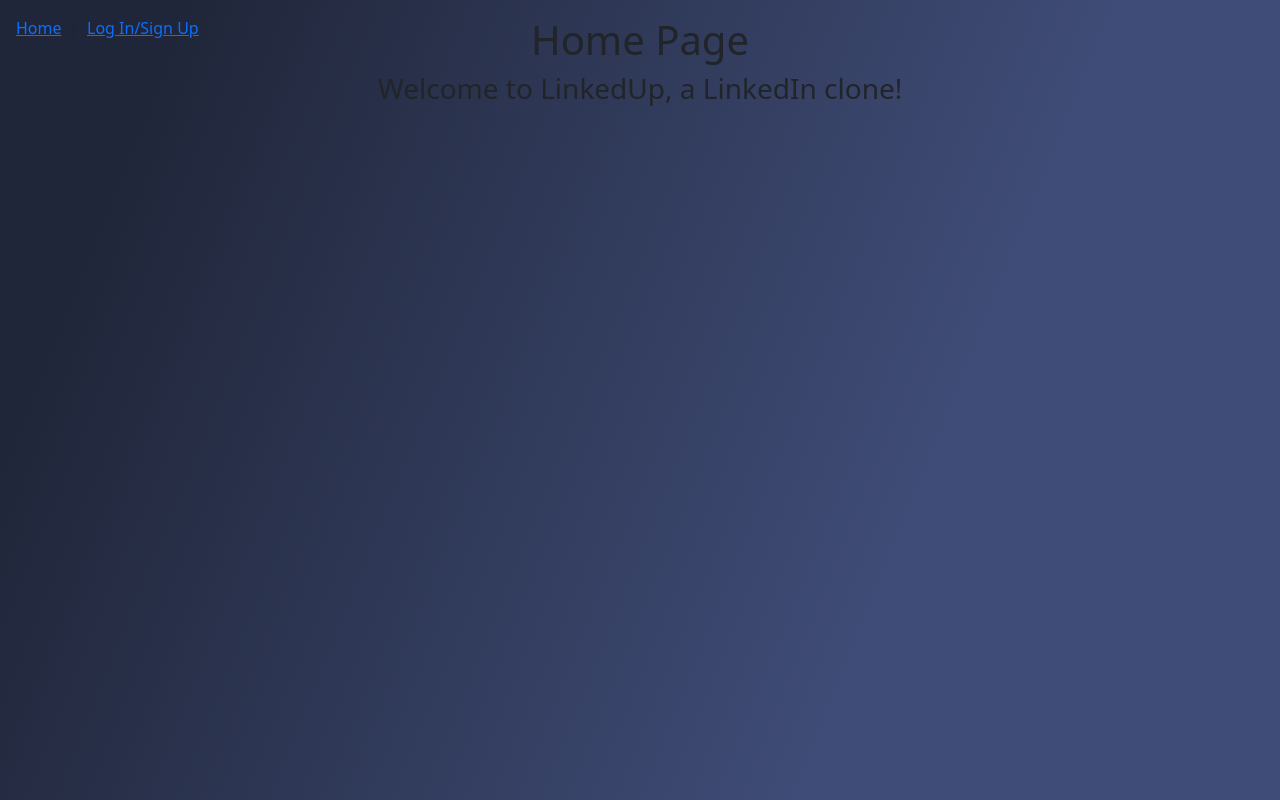
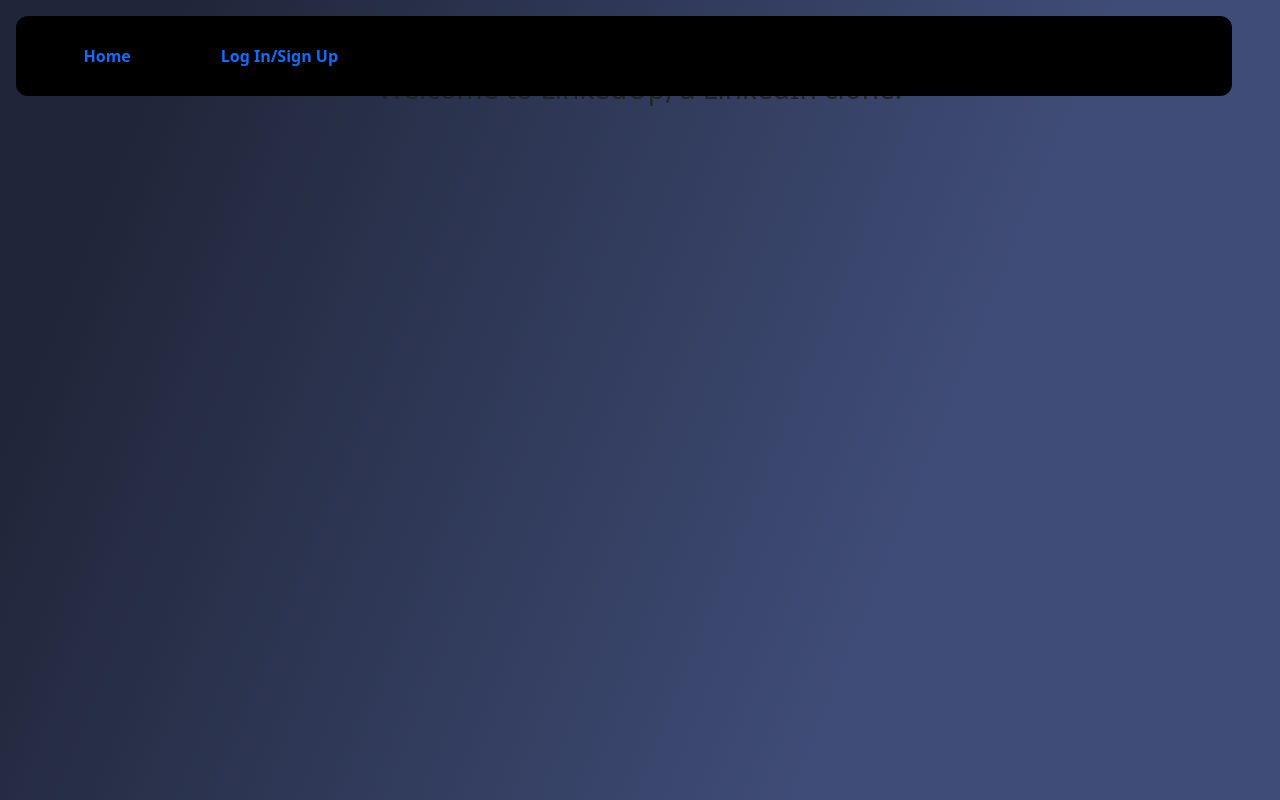
Before and after one commit to coffeemug17/LinkedUp, a React (Create React App) app: page / in a window 1280 px wide. Built offline with nearby package versions, Linux system fonts and the light colour scheme.

Commit message:
NavBar styling complete

```diff
--- a/src/components/NavBar/NavBar.css
+++ b/src/components/NavBar/NavBar.css
@@ -1,3 +1,36 @@
 .NavBar {
     position: fixed;
+    width: 95%;
+    background-color: black;
+    height: 10%;
+    display: grid;
+    align-items: center;
+    border-radius: 12px;
+    padding: 5px;
 }
+
+.NavBar > nav {
+    display: grid;
+    grid-template-columns: 1fr 1fr 1fr 1fr 1fr 1fr 1fr;
+    justify-content: center;
+}
+
+.NavBar > nav > a {
+    text-decoration: none;
+    font-weight: bold;
+    border-radius: 12px;
+    padding: 5px;
+    display: grid;
+    align-items: center;
+}
+
+.NavBar > nav > a:hover {
+    border-radius: 12px;
+    padding: 5px;
+    background-color:  grey;
+}
+
+.NavBar > nav > span {
+    font-weight: bold;
+    color:cadetblue
+}
--- a/src/components/NavBar/NavBar.jsx
+++ b/src/components/NavBar/NavBar.jsx
@@ -1,6 +1,5 @@
 import { Link } from 'react-router-dom';
 import * as userService from '../../utilities/users-service';
-import Nav from 'react-bootstrap/Nav';
 import "./NavBar.css"
 
 export default function NavBar({ user, setUser }) {
@@ -14,23 +13,17 @@ export default function NavBar({ user, setUser }) {
     {user ?
       <nav>
         <Link to="/">Home</Link>
-        &nbsp; | &nbsp;
         <Link to="/posts">All Posts</Link>
-        &nbsp; | &nbsp;
         <Link to="/jobs">Jobs</Link>
-        &nbsp; | &nbsp;
-        <Link to="/myjobs">My Saved Jobs</Link>
-        &nbsp; | &nbsp;
+        <Link to="/myjobs">My Jobs</Link>
         <Link to="/mynetwork">My Network</Link>
-        &nbsp;&nbsp;
         <span>Welcome, {user.name}</span>
-        &nbsp;&nbsp;<Link to="" onClick={handleLogOut}>Log Out</Link>
+        <Link to="" onClick={handleLogOut}>Log Out</Link>
       </nav>
       :
-      <nav>
-        <Link to="/">Home</Link>
-        &nbsp; | &nbsp;
-        <Link to="/authorization">Log In/Sign Up</Link>
+      <nav className='NoUserNav'>
+      <Link to="/">Home</Link>
+      <Link to="/authorization">Log In/Sign Up</Link>
       </nav>
     }
     </div>
```
